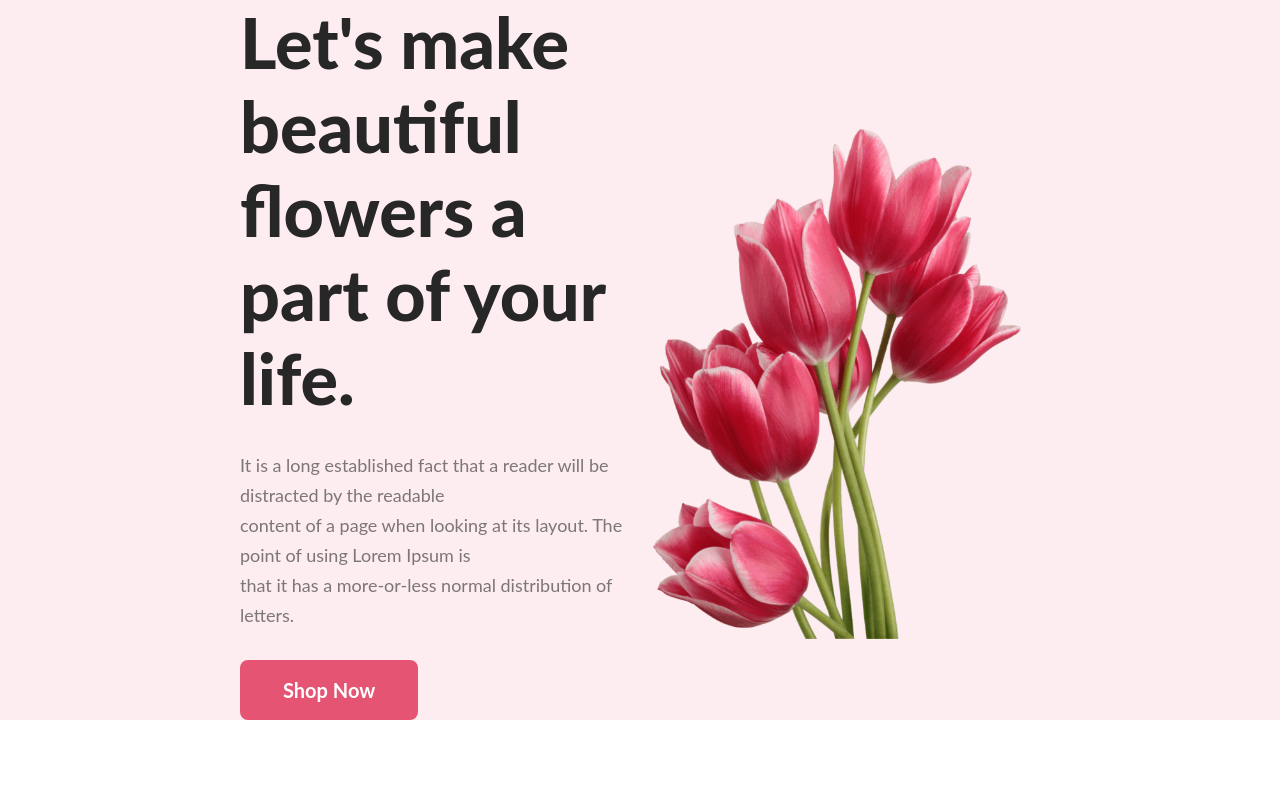
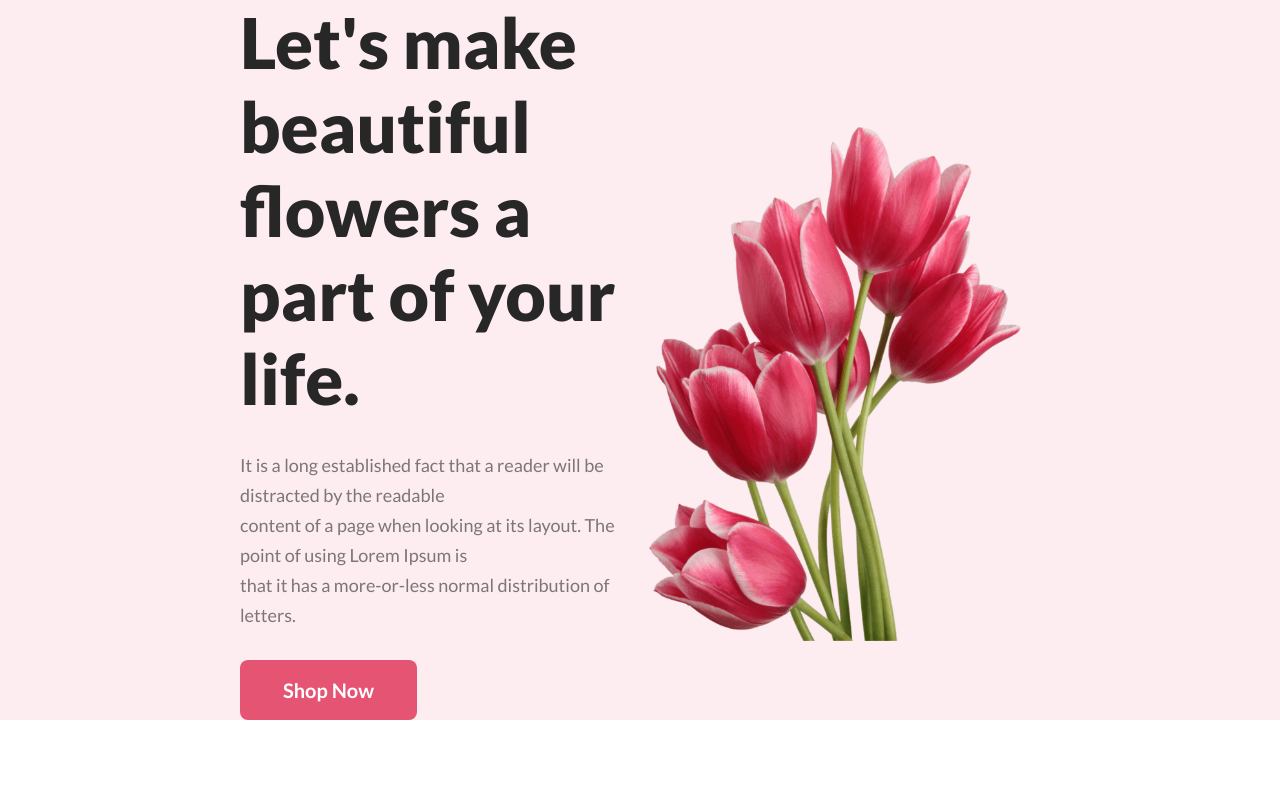
Before and after one commit to salman-farcy/assignment-01, a plain HTML site: page index.html in a window 1280 px wide. Shown: the top 800 px of the page. Drawn offline with Linux system fonts and the light colour scheme.

Commit message:
revision one

```diff
--- a/style.css
+++ b/style.css
@@ -1,5 +1,4 @@
-
-
+@import url('https://fonts.googleapis.com/css2?family=Lato:ital,wght@0,400;0,700;0,900;1,400;1,700&display=swap');
 *{
      margin: 0;
      padding: 0;
```
Also changed, not shown: index.html (+3 -0 lines).
